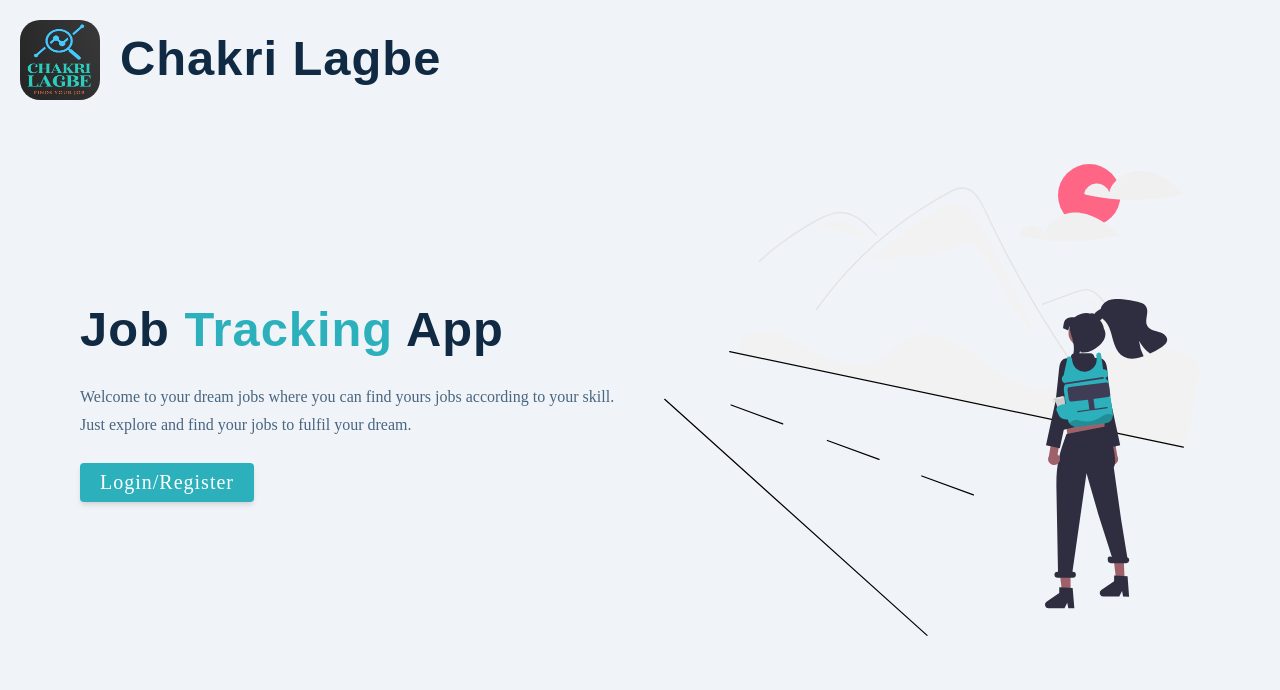
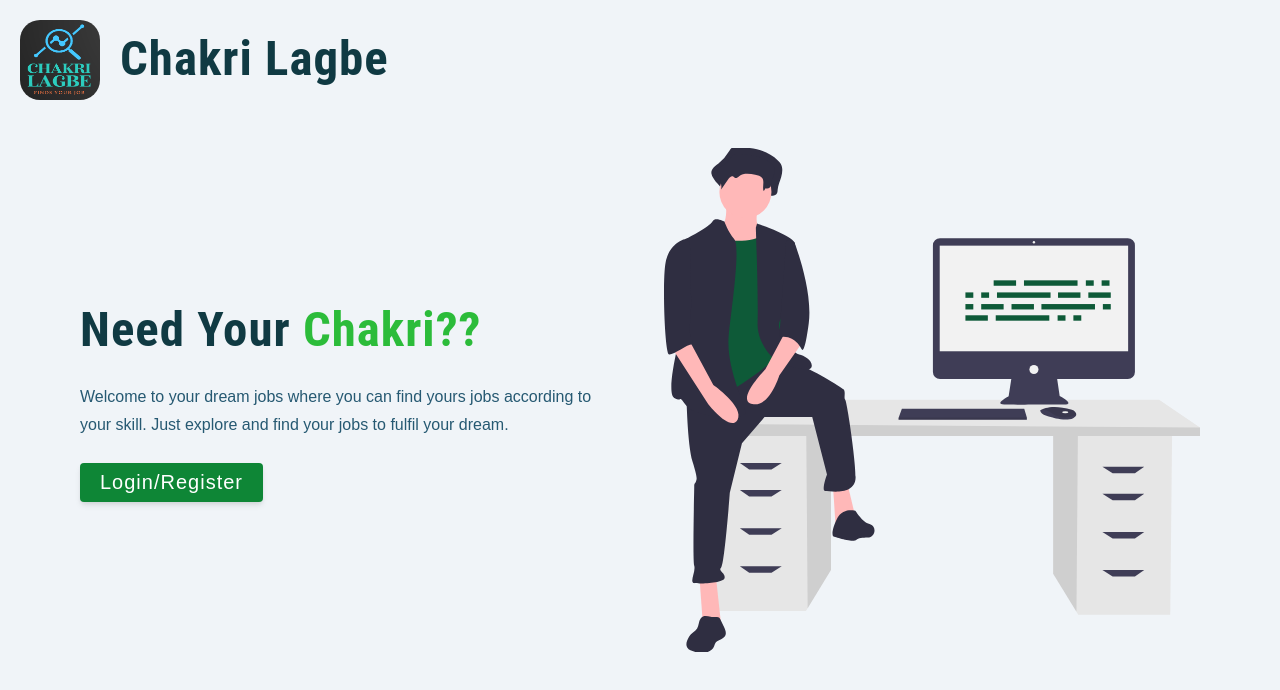
Before and after one commit to ahatasam2573/chakri-lagbe, a React (Vite) app in the folder client/: page / in a window 1280 px wide. Shown: the top 690 px of the page. Built offline with nearby package versions, Linux system fonts and the light colour scheme.

Commit message:
fonts changed

```diff
--- a/client/src/index.css
+++ b/client/src/index.css
@@ -5,7 +5,8 @@
 }
 
 /* fonts */
-@import url("https://fonts.googleapis.com/css2?family=Crimson+Text:wght@400;700&family=Encode+Sans+Expanded:wght@400;700&display=swap");
+@import url("https://fonts.googleapis.com/css2?family=Cabin&family=Roboto+Condensed:wght@400;700&display=swap");
+
 html {
   font-size: 100%;
 } /*16px*/
@@ -14,26 +15,26 @@ html {
   /* colors */
   --primary-50: #e0fcff;
   --primary-100: #bef8fd;
-  --primary-200: #87eaf2;
-  --primary-300: #54d1db;
-  --primary-400: #38bec9;
-  --primary-500: #2cb1bc;
-  --primary-600: #14919b;
-  --primary-700: #0e7c86;
-  --primary-800: #0a6c74;
-  --primary-900: #044e54;
+  --primary-200: #87f2e6;
+  --primary-300: #54db95;
+  --primary-400: #0e5a38;
+  --primary-500: #2cbc3a;
+  --primary-600: #149b4f;
+  --primary-700: #0e8636;
+  --primary-800: #0a743d;
+  --primary-900: #04542f;
 
   /* grey */
   --grey-50: #f0f4f8;
   --grey-100: #d9e2ec;
   --grey-200: #bcccdc;
-  --grey-300: #9fb3c8;
-  --grey-400: #829ab1;
-  --grey-500: #627d98;
-  --grey-600: #486581;
-  --grey-700: #334e68;
-  --grey-800: #243b53;
-  --grey-900: #102a43;
+  --grey-300: #9fb0c8;
+  --grey-400: #829db1;
+  --grey-500: #487481;
+  --grey-600: #265972;
+  --grey-700: #335e68;
+  --grey-800: #245153;
+  --grey-900: #103a43;
   /* rest of the colors */
   --black: #222;
   --white: #fff;
@@ -43,8 +44,8 @@ html {
   --green-dark: #0f5132;
 
   /* fonts  */
-  --headingFont: "Encode Sans Expanded", sans-serif;
-  --bodyFont: "Crimson Text", serif;
+  --headingFont: "Roboto Condensed", Sans-Serif;
+  --bodyFont: "Cabin", Sans-Serif;
   --small-text: 0.875rem;
   --extra-small-text: 0.7em;
   /* rest of the vars */
@@ -147,7 +148,7 @@ ul {
 .btn {
   cursor: pointer;
   color: var(--white);
-  background: var(--primary-500);
+  background: var(--primary-700);
   border: transparent;
   border-radius: var(--borderRadius);
   letter-spacing: var(--letterSpacing);
@@ -158,7 +159,7 @@ ul {
   display: inline-block;
 }
 .btn:hover {
-  background: var(--primary-700);
+  background: var(--primary-500);
   box-shadow: var(--shadow-3);
 }
 .btn-hipster {
--- a/client/src/pages/Landing.jsx
+++ b/client/src/pages/Landing.jsx
@@ -12,7 +12,7 @@ const Landing = () => {
 
             <div className="container page">
                 <div className="info">
-                    <h1>job <span>Tracking</span> app</h1>
+                    <h1>Need Your <span>Chakri??</span></h1>
                     <p>Welcome to your dream jobs where you can find yours jobs according to your skill. Just explore and find your jobs to fulfil your dream.</p>
                     <button className='btn btn-hero'>Login/Register</button>
                 </div>
```
Also changed, not shown: client/src/assets/img/main.svg.
